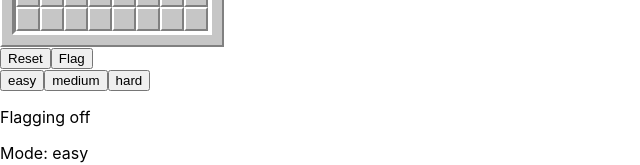
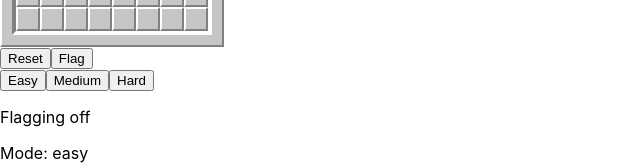
Before and after one commit to rosscee98/minesweeper, a React (Create React App) app: page / in a window 1280 px wide. Shown: the part 177-342 px from the top of the page, without its empty margins (0-640 px from the left). Built offline with nearby package versions, Linux system fonts and the light colour scheme.

Commit message:
flatten test hierarchy, swap mode type for enum

```diff
--- a/src/App.tsx
+++ b/src/App.tsx
@@ -1,19 +1,12 @@
 import React, { useCallback, useEffect, useState } from 'react';
 import './App.css';
 import Game from './components/game/game';
-import { Cell, Difficulty } from './types';
+import { Cell, Mode } from './types';
 import { arrayToGrid } from './utils/arrayToGrid';
 import { generateBoard } from './utils/generateBoard';
 import { getModeDetails } from './utils/getModeDetails';
 
-const getCells = (mode: Difficulty = "easy"): Cell[] => {
-  // const board = [
-  //   "2", "X", "2", "0", "0",
-  //   "3", "X", "3", "0", "0",
-  //   "3", "X", "3", "0", "0",
-  //   "3", "X", "3", "0", "0",
-  //   "2", "X", "2", "0", "0",
-  // ];
+const getCells = (mode: Mode = Mode.Easy): Cell[] => {
   const board = generateBoard(mode);
   return board.map((value, i) => ({
     id: i,
@@ -26,7 +19,7 @@ const getCells = (mode: Difficulty = "easy"): Cell[] => {
 const App = () => {
   const [cells, setCells] = useState(getCells());
   const [isFlagging, setIsFlagging] = useState(false);
-  const [difficulty, setDifficulty] = useState<Difficulty>("easy");
+  const [mode, setMode] = useState(Mode.Easy);
 
   const hasWon = cells
     .filter((cell) => cell.isClicked === false)
@@ -36,17 +29,15 @@ const App = () => {
     .some((cell) => cell.value === 'X')
 
   const resetGame = useCallback(() => {
-    setCells(getCells(difficulty));
+    setCells(getCells(mode));
     setIsFlagging(false);
-  }, [difficulty]);
+  }, [mode]);
 
   useEffect(() => {
     resetGame();
-  }, [difficulty, resetGame]);
+  }, [mode, resetGame]);
 
-  const difficulties: Difficulty[] = ['easy', 'medium', 'hard'];
-
-  const { rowLength } = getModeDetails(difficulty);
+  const { rowLength } = getModeDetails(mode);
 
   const grid = arrayToGrid(cells.map((cell) => cell.value), rowLength);
 
@@ -57,12 +48,12 @@ const App = () => {
       <button onClick={() => setIsFlagging(!isFlagging)}>Flag</button>
       <div className="difficulty-group">
         {
-          difficulties.map((label) => {
+          Object.keys(Mode).map((mode) => {
             return (
-              <button key={label} onClick={() => {
-                setDifficulty(label);
+              <button key={mode} onClick={() => {
+                setMode(mode.toLowerCase() as Mode);
                 resetGame();
-              }}>{label}</button>
+              }}>{mode}</button>
             )
           })
         }
@@ -70,7 +61,7 @@ const App = () => {
       <p>{hasLost && "You lost!"}</p>
       <p>{hasWon && "You won!"}</p>
       <p>{isFlagging ? "Flagging on" : "Flagging off"}</p>
-      <p>Mode: {difficulty}</p>
+      <p>Mode: {mode}</p>
     </>
   );
 }
--- a/src/components/game-cell/game-cell.tsx
+++ b/src/components/game-cell/game-cell.tsx
@@ -102,7 +102,7 @@ const GameCell = ({ cells, setCells, rowLength, hasWon, hasLost, isFlagging, row
     const getNeighbourCellsInRow = (rowIndex: number, rowPos: number) => {
         const row = cellIds.slice(rowIndex * rowLength, ((rowIndex + 1) * rowLength));
         return row
-            .slice(rowPos - 1, rowPos + 2)
+            .slice(((rowPos - 1) > 0 ? (rowPos - 1) : 0), rowPos + 2)
             .filter((cellId) => cellId !== undefined);
     }
 
--- a/src/types.ts
+++ b/src/types.ts
@@ -5,4 +5,8 @@ export type Cell = {
     isFlagged: boolean,
 };
 
-export type Difficulty = "easy" | "medium" | "hard";
+export enum Mode {
+    Easy = "easy",
+    Medium = "medium",
+    Hard = "hard",
+}
--- a/src/utils/generateBoard.ts
+++ b/src/utils/generateBoard.ts
@@ -1,4 +1,4 @@
-import { Difficulty } from '../types';
+import { Mode } from '../types';
 import { arrayToGrid } from './arrayToGrid';
 import { getModeDetails } from './getModeDetails';
 
@@ -58,7 +58,7 @@ const generateBoardFromInput = (input: string[], rowCount: number, rowLength: nu
     return output;
 }
 
-export const generateBoard = (mode: Difficulty = "easy"): string[] => {
+export const generateBoard = (mode: Mode = Mode.Easy): string[] => {
     const { rowCount, rowLength, mineCount } = getModeDetails(mode);
     const input = generateRandomInput(rowCount * rowLength, mineCount);
     return generateBoardFromInput(input, rowCount, rowLength);
--- a/src/utils/getModeDetails.ts
+++ b/src/utils/getModeDetails.ts
@@ -1,6 +1,6 @@
-import { Difficulty } from '../types';
+import { Mode } from '../types';
 
-export const getModeDetails = (mode: Difficulty = "easy") => {
+export const getModeDetails = (mode: Mode = Mode.Easy) => {
     return {
         'easy': {
             rowCount: 8,
```
Also changed, not shown: 1 other file (tests, documents, lock files or other folders).
